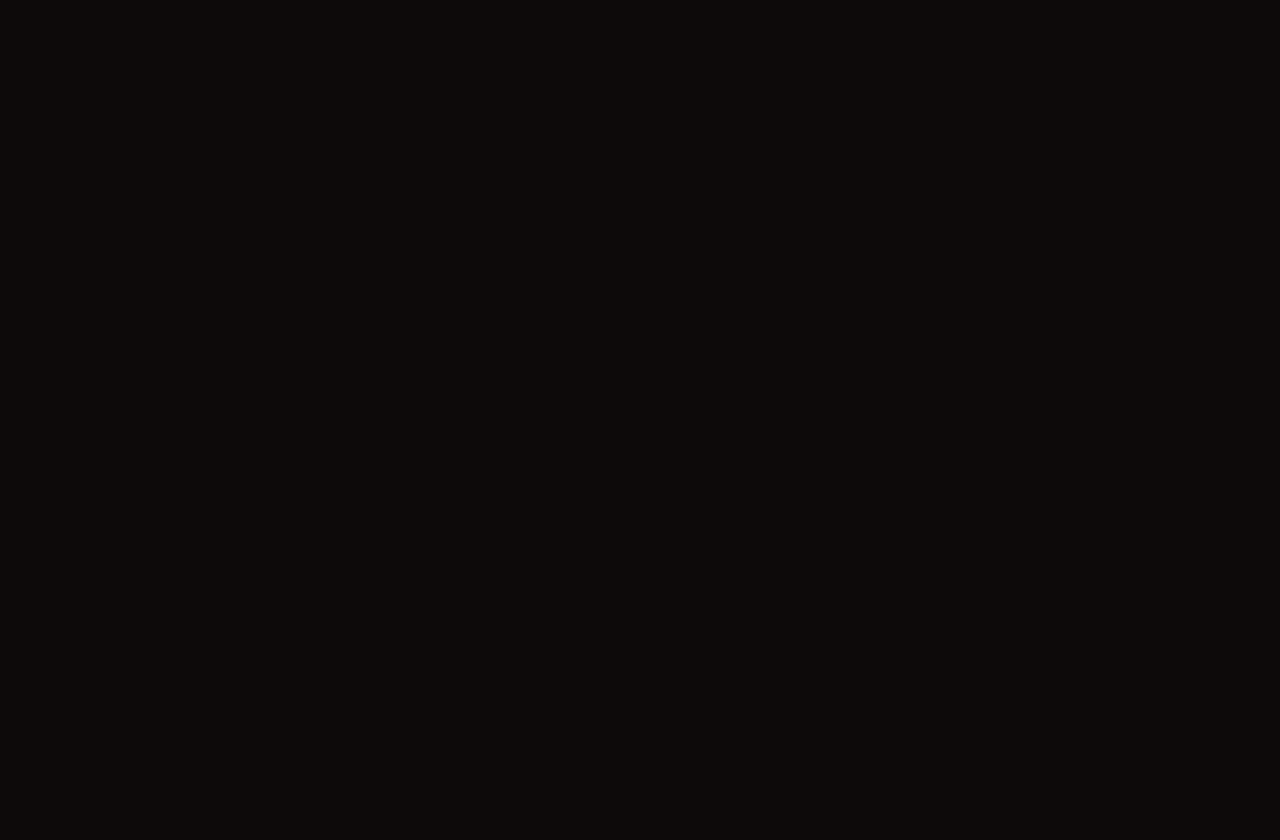
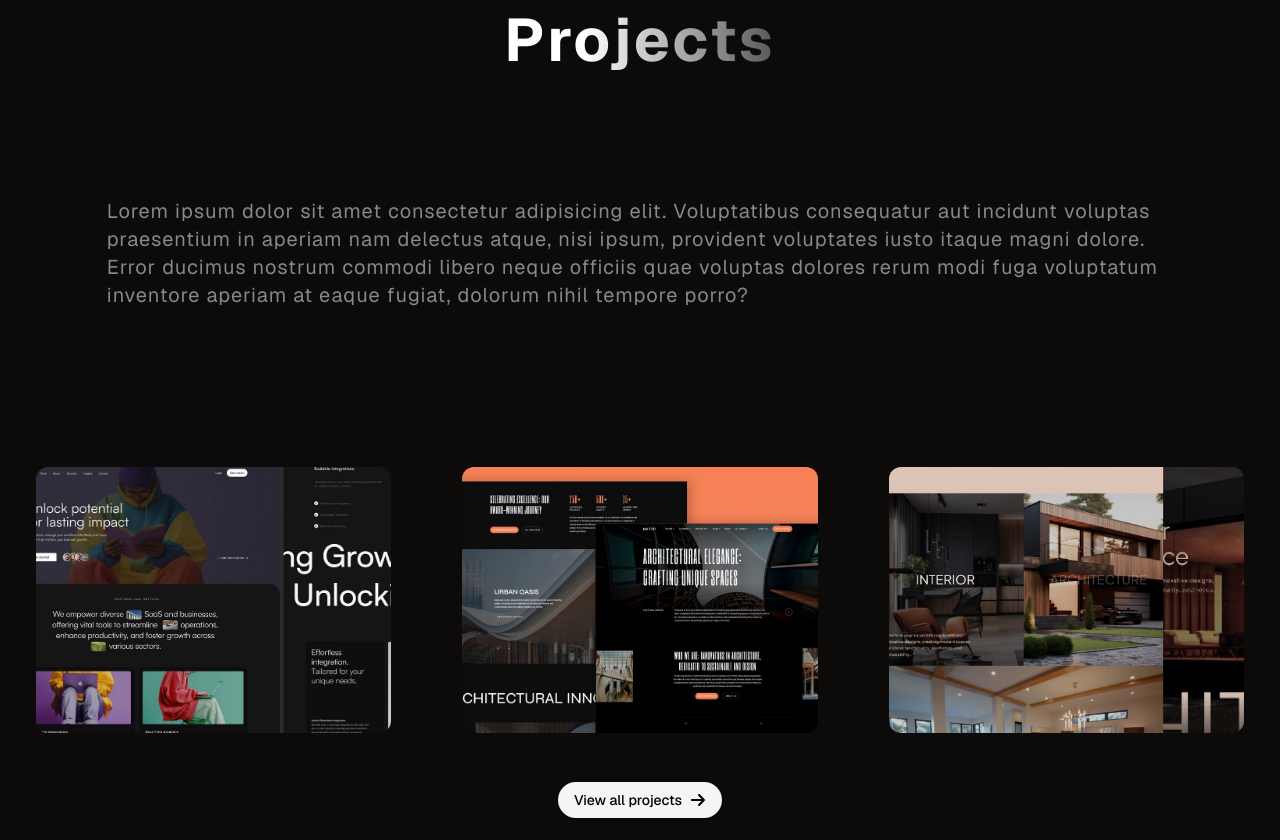
Before and after one commit to jimdrtshow/mywebsite, a Next.js app: page / in a window 1280 px wide. Shown: the part 2440-3280 px from the top of the page. Before the commit the page ends 2400 px from the top, so only its background shows below. Built offline with nearby package versions, Linux system fonts and the light colour scheme.

Commit message:
projectpage ok

```diff
--- a/app/_components/Projects.tsx
+++ b/app/_components/Projects.tsx
@@ -1,68 +1,79 @@
 import Image from "next/image";
+import { Button } from "@/components/ui/button";
+import { FaArrowRight } from "react-icons/fa6";
 
 export default function Projects() {
   return (
-    <div className="h-auto w-auto">
-      <ul
-        className="max-m-[1100px] my-auto flex flex-wrap gap-[2vmin] px-[14px] py-0
-"
-      >
-        <li className="h-[250px] grow">
+    <div className="h-auto w-screen">
+      {/* PROJECTS TITLE */}
+      <div className="h-[20vh] w-full flex items-center justify-center ">
+        <div className="h-5/6 w-5/6 flex items-center justify-center">
+          <h1 className="text-6xl lg:text-6xl md:text-5xl text-center font-bold tracking-wider bg-heading-gradient bg-clip-text text-transparent ">
+            Projects
+          </h1>
+        </div>
+      </div>
+      {/* PROJECTS DESCRIPTION */}
+      <div className="w-screen h-[40vh] flex justify-center items-start">
+        <div className="w-5/6 h-5/6 flex justify-center items-center ">
+          <p className="text-base md:text-xl text-myGreyText tracking-wider ">
+            Lorem ipsum dolor sit amet consectetur adipisicing elit.
+            Voluptatibus consequatur aut incidunt voluptas praesentium in
+            aperiam nam delectus atque, nisi ipsum, provident voluptates iusto
+            itaque magni dolore. Error ducimus nostrum commodi libero neque
+            officiis quae voluptas dolores rerum modi fuga voluptatum inventore
+            aperiam at eaque fugiat, dolorum nihil tempore porro?
+          </p>
+        </div>
+        {/* IMAGES ANIMATION */}
+      </div>
+      <div className="md:flex justify-around items-center">
+        <div className="h-[40vh] w-full md:w-1/3  flex items-center justify-center">
+          <div className="h-5/6 w-5/6 flex items-center justify-center relative">
             <Image
               src="/images/project1.png"
-            width={500}
-            height={250}
-            alt="Picture of the author"
-            className="w-[100%] h-[100%] object-cover "
+              alt=""
+              layout="fill"
+              objectFit="cover"
+              className="rounded-xl"
             />
-        </li>
-        <li className="h-[250px] grow">
-          <Image
-            src="/images/project2.png"
-            width={500}
-            height={250}
-            alt="Picture of the author"
-            className="w-[100%] h-[100%] object-cover "
-          />
-        </li>
-        <li className="h-[250px] grow">
+          </div>
+        </div>
+        <div className="h-[40vh] w-full md:w-1/3  flex items-center justify-center">
+          <div className="h-5/6 w-5/6 flex items-center justify-center relative">
             <Image
               src="/images/project3.png"
-            width={500}
-            height={250}
-            alt="Picture of the author"
-            className="w-[100%] h-[100%] object-cover "
+              alt=""
+              layout="fill"
+              objectFit="cover"
+              className="rounded-xl"
             />
-        </li>
-        <li className="h-[250px] grow">
+          </div>
+        </div>
+        <div className="h-[40vh] w-full md:w-1/3  flex items-center justify-center">
+          <div className="h-5/6 w-5/6 flex items-center justify-center relative">
             <Image
               src="/images/project4.png"
-            width={500}
-            height={250}
-            alt="Picture of the author"
-            className="w-[100%] h-[100%] object-cover "
+              alt=""
+              layout="fill"
+              objectFit="cover"
+              className="rounded-xl"
             />
-        </li>
-        <li className="h-[250px] grow">
-          <Image
-            src="/images/project5.png"
-            width={500}
-            height={250}
-            alt="Picture of the author"
-            className="w-[100%] h-[100%] object-cover "
-          />
-        </li>
-        {/* Watch Global.css */}
-        <li className="h-[250px] grow">
-          <Image
-            src="/images/project6.png"
-            width={500}
-            height={250}
-            alt="Picture of the author"
-            className="w-[100%] h-[100%] object-cover "
-          />
-        </li>
-      </ul>
+          </div>
+        </div>
+      </div>
+
+      <div className="h-[10vh] w-full flex items-center justify-center">
+        <div className="w-full h-[10vh] flex items-center justify-center ">
+          <Button
+            className="rounded-full border-none text-black"
+            variant="secondary"
+          >
+            View all projects
+            <FaArrowRight />
+          </Button>
+        </div>
+      </div>
     </div>
   );
 }
--- a/app/page.tsx
+++ b/app/page.tsx
@@ -12,7 +12,7 @@
       <AboutUs />
 
       <Services />
-      {/* <Projects /> */}
+      <Projects />
     </main>
   );
 }
```
Lines whose indentation alone changed are shown as unchanged.
